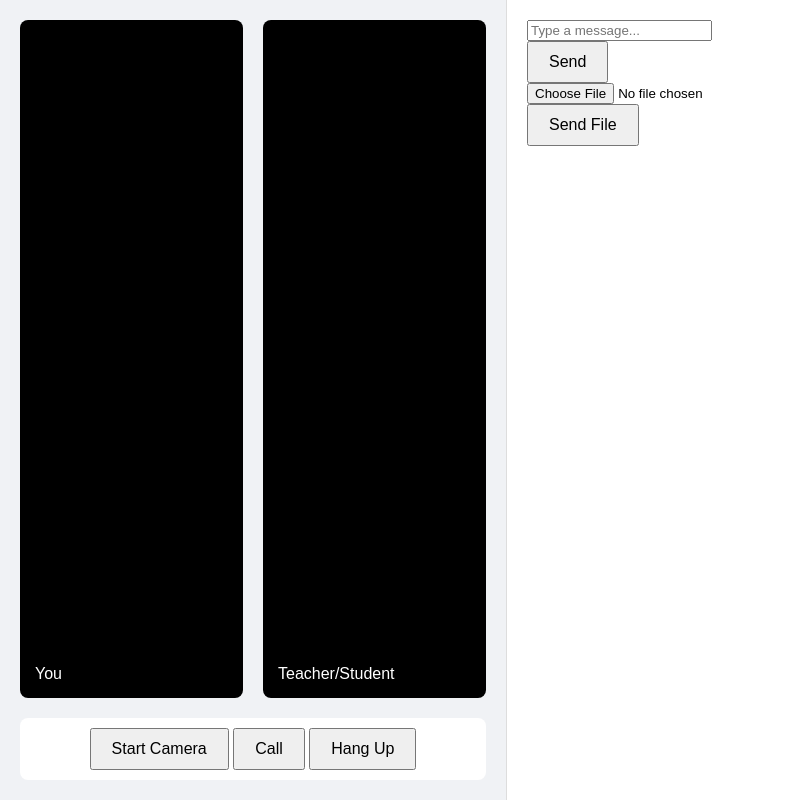
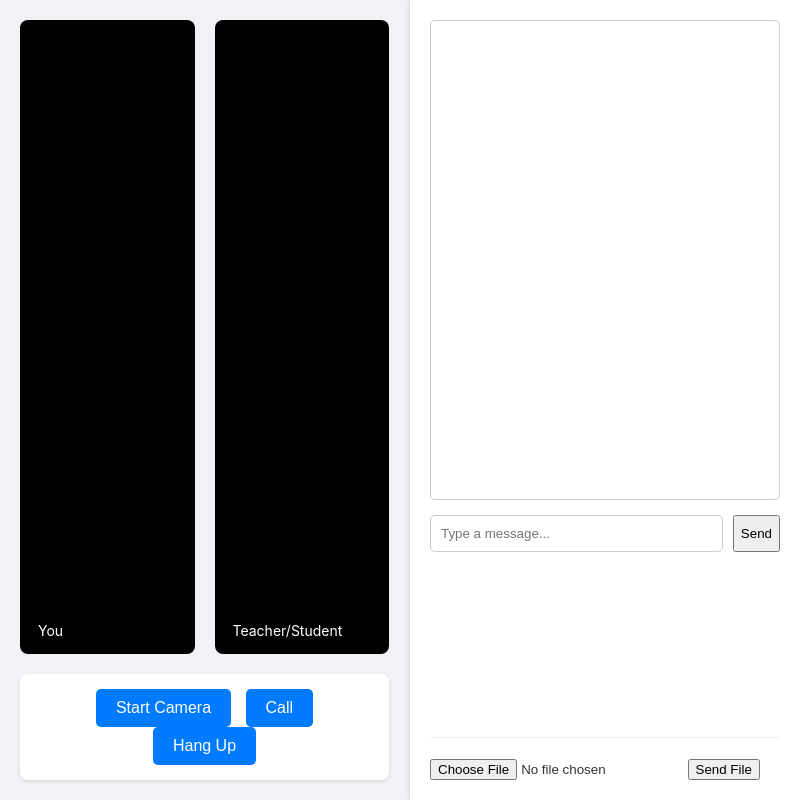
Before and after one commit to Sanehaakhtar/EduNet-Virtual-Classroom, an Electron app: page src/index.html in a window 800 px wide. Drawn offline with Linux system fonts and the light colour scheme.

Commit message:
camera working

```diff
--- /dev/null
+++ b/src/index.css
@@ -0,0 +1,130 @@
+/* =================================
+   Global Styles & App Layout
+   ================================= */
+body {
+    font-family: -apple-system, BlinkMacSystemFont, "Segoe UI", Roboto, Helvetica, Arial, sans-serif;
+    display: flex;
+    height: 100vh;
+    margin: 0;
+    background-color: #f0f2f5;
+    color: #333;
+}
+
+.app-container {
+    display: flex;
+    width: 100%;
+    height: 100%;
+}
+
+/* =================================
+   Main Content (Video Area)
+   ================================= */
+.main-content {
+    flex-grow: 1; /* Takes up the remaining space */
+    display: flex;
+    flex-direction: column;
+    padding: 20px;
+    gap: 20px; /* Space between video area and controls */
+}
+
+.video-container {
+    display: flex;
+    gap: 20px;
+    flex-grow: 1; /* Makes video feeds fill the available vertical space */
+}
+
+.video-feed {
+    background-color: #000;
+    border-radius: 8px;
+    position: relative;
+    flex: 1; /* Each video feed takes up equal space */
+    overflow: hidden; /* Ensures video stays within the rounded corners */
+}
+
+.video-feed span {
+    position: absolute;
+    bottom: 10px;
+    left: 10px;
+    color: white;
+    background-color: rgba(0, 0, 0, 0.5);
+    padding: 5px 8px;
+    border-radius: 5px;
+    font-size: 14px;
+}
+
+video {
+    width: 100%;
+    height: 100%;
+    object-fit: cover; /* Ensures video covers the area without distortion */
+}
+
+.controls {
+    text-align: center;
+    background-color: #ffffff;
+    padding: 15px;
+    border-radius: 8px;
+    box-shadow: 0 2px 4px rgba(0,0,0,0.1);
+}
+
+.controls button {
+    padding: 10px 20px;
+    font-size: 16px;
+    cursor: pointer;
+    border-radius: 5px;
+    border: none;
+    margin: 0 5px;
+    background-color: #007bff;
+    color: white;
+    transition: background-color 0.2s;
+}
+
+.controls button:hover {
+    background-color: #0056b3;
+}
+
+/* =================================
+   Sidebar (Chat & File Sharing)
+   ================================= */
+.sidebar {
+    width: 350px;
+    flex-shrink: 0; /* Prevents the sidebar from shrinking */
+    background-color: #ffffff;
+    padding: 20px;
+    display: flex;
+    flex-direction: column;
+    border-left: 1px solid #ddd;
+    box-shadow: -2px 0 5px rgba(0,0,0,0.05);
+}
+
+.chat-container {
+    display: flex;
+    flex-direction: column;
+    height: 70%; /* Chat takes up most of the sidebar */
+}
+
+#chat-messages {
+    flex-grow: 1;
+    border: 1px solid #ccc;
+    border-radius: 5px;
+    padding: 10px;
+    margin-bottom: 15px;
+    overflow-y: auto; /* Adds a scrollbar when messages overflow */
+}
+
+.chat-input {
+    display: flex;
+    gap: 10px;
+}
+
+#message-input {
+    flex-grow: 1;
+    padding: 10px;
+    border: 1px solid #ccc;
+    border-radius: 5px;
+}
+
+.file-sharing-container {
+    margin-top: auto; /* Pushes the file sharing to the bottom */
+    padding-top: 20px;
+    border-top: 1px solid #eee;
+}
--- a/src/index.html
+++ b/src/index.html
@@ -3,7 +3,7 @@
 <head>
     <meta charset="UTF-8">
     <title>EduNet Virtual Classroom</title>
-    <link rel="stylesheet" href="style.css">
+    <link rel="stylesheet" href="index.css">
 </head>
 <body>
     <div class="app-container">
@@ -40,5 +40,6 @@
             </div>
         </div>
     </div>
+    <script src="renderer.js" defer></script>
 </body>
 </html>
--- /dev/null
+++ b/src/renderer.js
@@ -0,0 +1,45 @@
+// This file is the "renderer process" script for your index.html page.
+// It's responsible for all the logic that controls the user interface.
+
+// --- 1. Get references to our HTML elements ---
+// We need to be able to talk to the buttons and video elements from our HTML.
+// document.getElementById finds an element by its 'id' attribute.
+const startBtn = document.getElementById('start-btn');
+const localVideo = document.getElementById('local-video');
+
+// This will hold the video and audio stream from our webcam.
+let localStream;
+
+// --- 2. Create the main function to access the camera ---
+// We use an 'async' function because getting media is an asynchronous operation.
+const startCamera = async () => {
+  try {
+    // navigator.mediaDevices.getUserMedia() is the core WebRTC function.
+    // It prompts the user for permission to access their media devices.
+    const stream = await navigator.mediaDevices.getUserMedia({
+      video: true, // We want to get video.
+      audio: true  // We also want to get audio (for later).
+    });
+
+    // If the user gives permission, the 'stream' variable will hold their camera feed.
+    console.log('Successfully accessed camera and microphone.');
+
+    // Store the stream in our global variable so we can use it later (e.g., to hang up).
+    localStream = stream;
+
+    // Connect the stream to our HTML video element.
+    // The <video> element will now display what the camera sees.
+    localVideo.srcObject = stream;
+
+  } catch (error) {
+    // If the user denies permission, or if there's no camera, an error will be thrown.
+    console.error('Error accessing media devices:', error);
+    alert('Could not access your camera. Please make sure it is not being used by another application and that you have granted permission.');
+  }
+};
+
+
+// --- 3. Add the event listener to the button ---
+// This line connects our 'startCamera' function to the "Start Camera" button.
+// When the button is clicked, the startCamera function will be executed.
+startBtn.addEventListener('click', startCamera);
--- a/src/style.css
+++ /dev/null
@@ -1,63 +0,0 @@
-body {
-    font-family: sans-serif;
-    display: flex;
-    height: 100vh;
-    margin: 0;
-    background-color: #f0f2f5;
-}
-.app-container {
-    display: flex;
-    width: 100%;
-}
-.main-content {
-    flex-grow: 1;
-    display: flex;
-    flex-direction: column;
-    padding: 20px;
-}
-.video-container {
-    display: flex;
-    gap: 20px;
-    flex-grow: 1;
-}
-.video-feed {
-    background-color: #000;
-    border-radius: 8px;
-    position: relative;
-    flex: 1;
-}
-.video-feed span {
-    position: absolute;
-    bottom: 10px;
-    left: 10px;
-    color: white;
-    background-color: rgba(0,0,0,0.5);
-    padding: 5px;
-    border-radius: 5px;
-}
-video {
-    width: 100%;
-    height: 100%;
-    border-radius: 8px;
-}
-.controls {
-    padding: 10px;
-    text-align: center;
-    background-color: #fff;
-    border-radius: 8px;
-    margin-top: 20px;
-}
-button {
-    padding: 10px 20px;
-    font-size: 16px;
-    cursor: pointer;
-}
-.sidebar {
-    width: 300px;
-    background-color: #fff;
-    padding: 20px;
-    display: flex;
-    flex-direction: column;
-    border-left: 1px solid #ddd;
-}
-/* Add more styles for chat, etc. */
```
Also changed, not shown: README.md.
